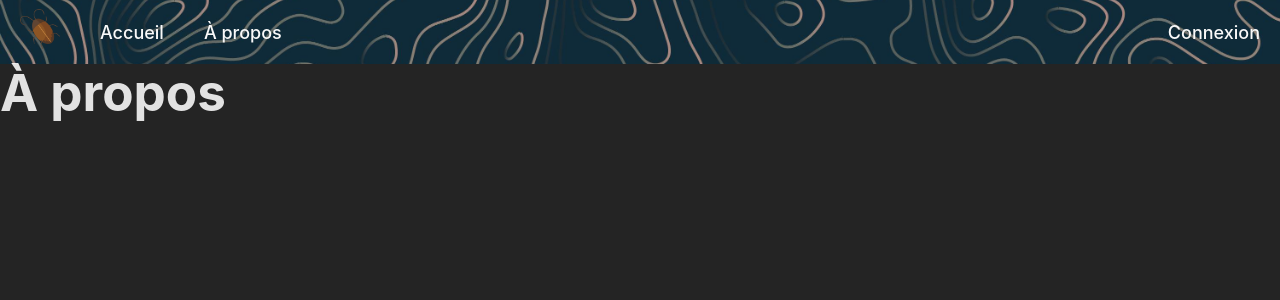
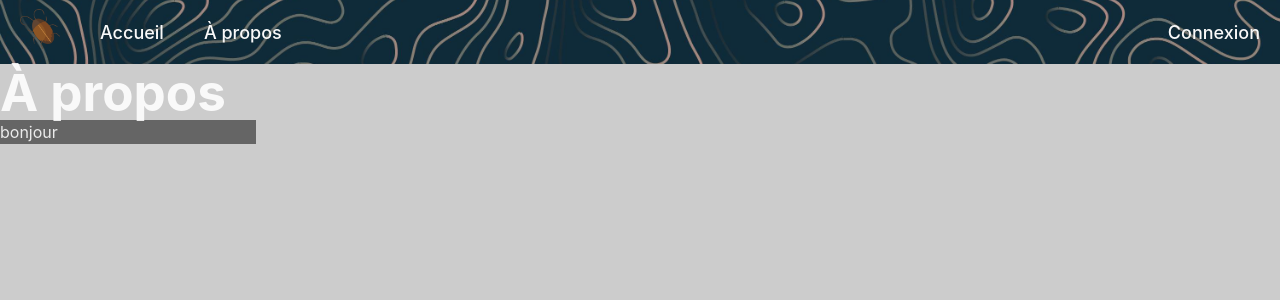
Before and after one commit to MaxThaUnicorn/club-cockroach, a React (Vite) app: page /propos in a window 1280 px wide. Shown: the top 300 px of the page. Built offline with nearby package versions, Linux system fonts and the light colour scheme.

Commit message:
début messagerie

```diff
--- a/src/App.tsx
+++ b/src/App.tsx
@@ -4,7 +4,7 @@ import { ROUTES } from './routes';
 import Accueil from './pages/Accueil';
 import Connexion from './pages/Connexion';
 import Page404 from './pages/Page404';
-import Propos from './pages/propos';
+import Propos from './pages/Propos';
 import cockroachImg from './assets/img/cockroach.png';
 
 const App: React.FC = () => {
--- /dev/null
+++ b/src/component/Messagerie.tsx
@@ -0,0 +1,11 @@
+interface MessagerieProps {
+    titre : string
+}
+
+export default function Messagerie({ titre } : MessagerieProps) {
+    return (
+        <div className="boxMessagerie">
+            <p>{titre}</p>
+        </div>
+    )
+}
--- a/src/index.css
+++ b/src/index.css
@@ -34,6 +34,11 @@ body {
 }
 
 /* classes générales */
+
+.gris {
+  background-color: #ccc;
+}
+
 * {
   margin: 0;
   padding: 0;
@@ -223,3 +228,10 @@ nav img {
 .Accueil a:hover {
   border: 2px solid #FFD700;
 }
+
+/* Messagerie */
+
+.boxMessagerie {
+  background-color: rgba(0, 0, 0, 0.5);
+  width: 20%;
+}
--- a/src/pages/Propos.tsx
+++ b/src/pages/Propos.tsx
@@ -1,10 +1,11 @@
 import React from 'react';
-
+import Messagerie from '../component/Messagerie';
 
 const Propos: React.FC = () => {
   return (
-    <div className="flex-grow">
+    <div className="flex-grow gris">
       <h1>À propos</h1>
+      <Messagerie titre="bonjour"></Messagerie>
     </div>
   );
 };
```
